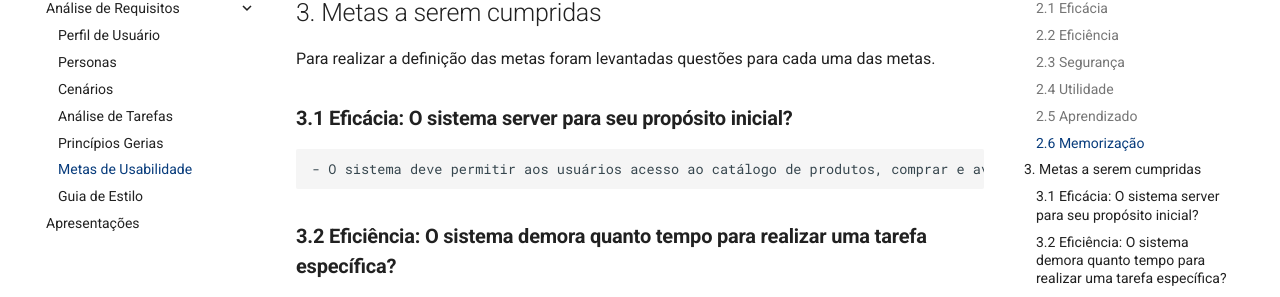
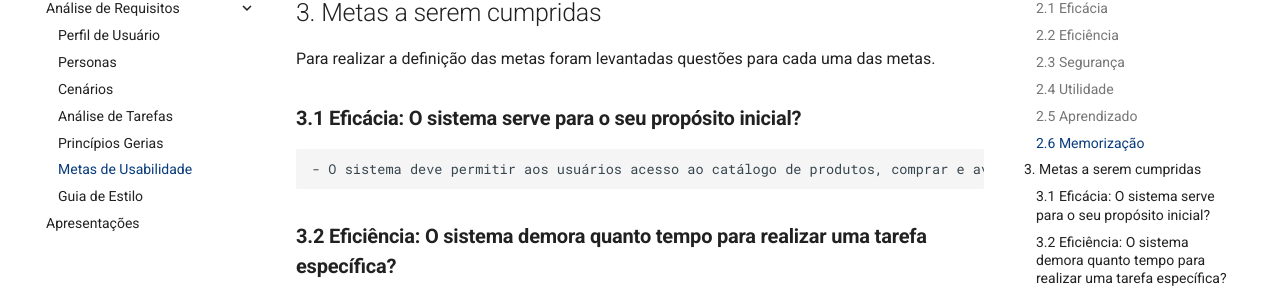
Before and after one commit to Interacao-Humano-Computador/2022.1-Millenium-Papelaria, an MkDocs documentation site: the page built from docs/AnaliseDeRequisitos/metasUsabilidade.md, in a window 1280 px wide and 900 px high, scrolled down 1132 px. Shown: the part 154-451 px from the top of the window. Built offline with MkDocs 1.6.1 and Material for MkDocs 9.7.7, drawn with Linux system fonts in a browser that asks for light colours.

Commit message:
correção

```diff
--- a/docs/AnaliseDeRequisitos/metasUsabilidade.md
+++ b/docs/AnaliseDeRequisitos/metasUsabilidade.md
@@ -41,7 +41,7 @@ A capacidade de memorização refere-se à facilidade de lembrar como utilizar u
 
 Para realizar a definição das metas foram levantadas questões para cada uma das metas.
 
-### **3.1 Eficácia: O sistema server para seu propósito inicial?**
+### **3.1 Eficácia: O sistema serve para o seu propósito inicial?**
 
     - O sistema deve permitir aos usuários acesso ao catálogo de produtos, comprar e avaliar um produto.
 
```
